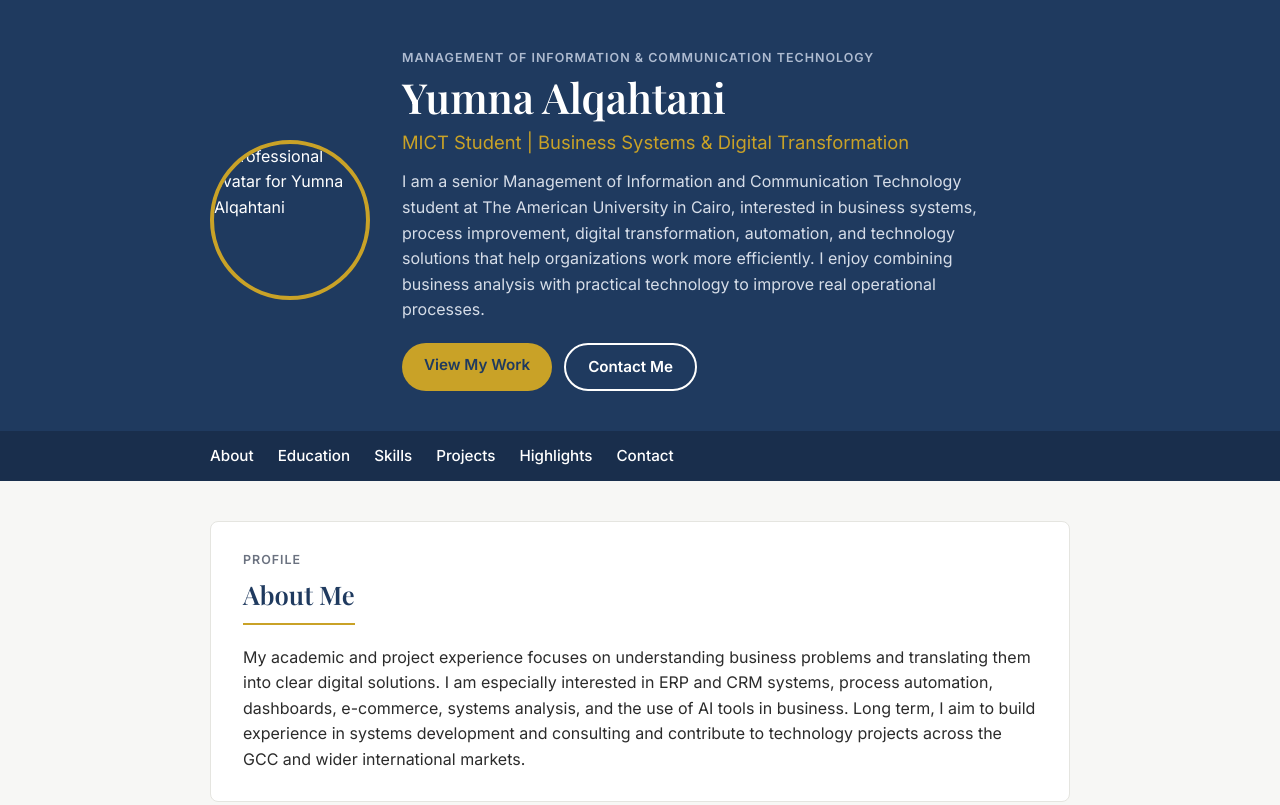
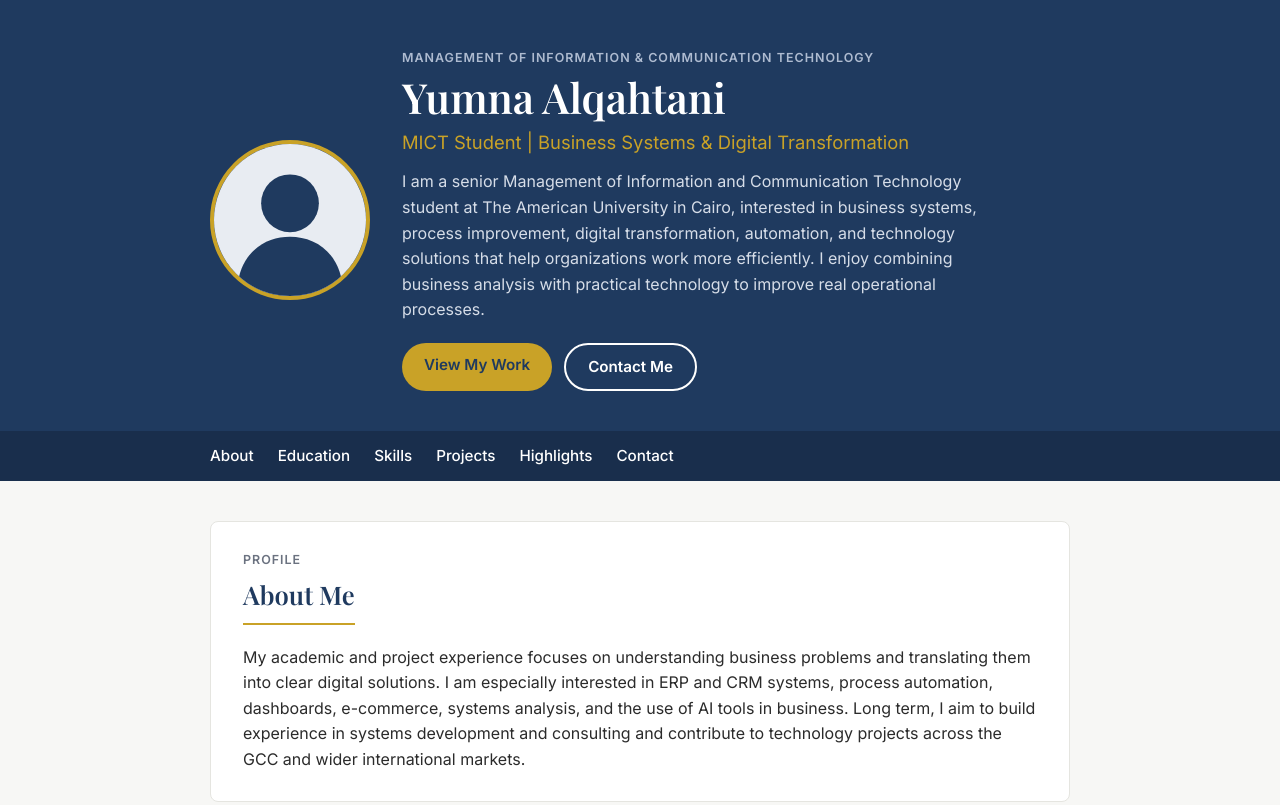
Before and after one commit to YumnaNasser/cv-yumna, a plain HTML site: page index.html in a window 1280 px wide. Shown: the top 805 px of the page. Drawn offline with nearby package versions, Linux system fonts and the light colour scheme.

Commit message:
Update index.html

```diff
--- a/index.html
+++ b/index.html
@@ -15,7 +15,7 @@
   <!-- Header: name, title, short intro and photo -->
   <header class="site-header">
     <div class="container header-inner">
-      <img src="images/profile.svg" alt="Professional avatar for Yumna Alqahtani" class="profile-photo" width="160" height="160">
+      <img src="profile.svg" alt="Professional avatar for Yumna Alqahtani" class="profile-photo" width="160" height="160">
       <div>
         <p class="eyebrow">Management of Information &amp; Communication Technology</p>
         <h1>Yumna Alqahtani</h1>
```
